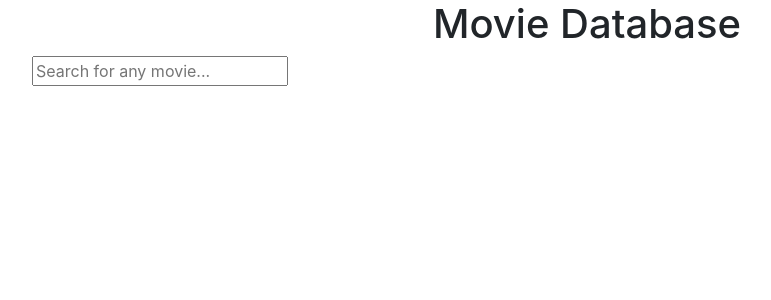
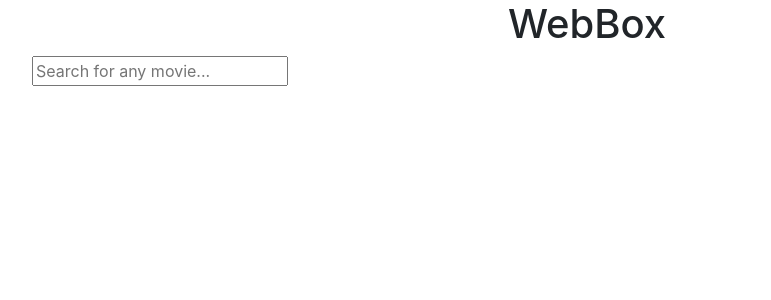
Before and after one commit to jisanjung/MovieApp, a React (Create React App) app: page / in a window 1280 px wide. Shown: the top 300 px of the page, without its empty margins (53-824 px from the left). Built offline with nearby package versions, Linux system fonts and the light colour scheme.

Commit message:
successfully making axios request

```diff
--- a/package.json
+++ b/package.json
@@ -6,6 +6,7 @@
     "@testing-library/jest-dom": "^4.2.4",
     "@testing-library/react": "^9.5.0",
     "@testing-library/user-event": "^7.2.1",
+    "axios": "^0.19.2",
     "react": "^16.13.1",
     "react-dom": "^16.13.1",
     "react-scripts": "3.4.1"
--- a/src/components/Header.js
+++ b/src/components/Header.js
@@ -3,7 +3,7 @@ import React from 'react'
 export default function Header() {
     return (
         <header>
-            <h1 className="text-center">Movie Database</h1>
+            <h1 className="text-center">WebBox</h1>
         </header>
     )
 }
--- a/src/components/Results.js
+++ b/src/components/Results.js
@@ -1,12 +1,14 @@
 import React, { Component } from 'react';
 import Search from "./Search.js";
 import Item from "./Item.js";
+import axios from "axios";
 
 export class Results extends Component {
     constructor() {
         super();
         this.state = {
-            query: ""
+            query: "",
+            movies: []
         }
     }
 
@@ -14,7 +16,15 @@ export class Results extends Component {
     handleSubmit(e) {
         e.preventDefault();
 
-        console.log(this.state.query)
+        axios.get(`https://api.themoviedb.org/3/search/movie/?api_key=b2768da444ca6ca13d3a6180597e85f0&query=${this.state.query}`)
+            .then(res => {
+                console.log(res);
+                this.setState({
+                    movies: [...res.data.results]
+                }, () => {
+                    console.log(this.state.movies)
+                });
+            });
     }
 
     // handle input change
```
Also changed, not shown: 1 other file (tests, documents, lock files or other folders).
